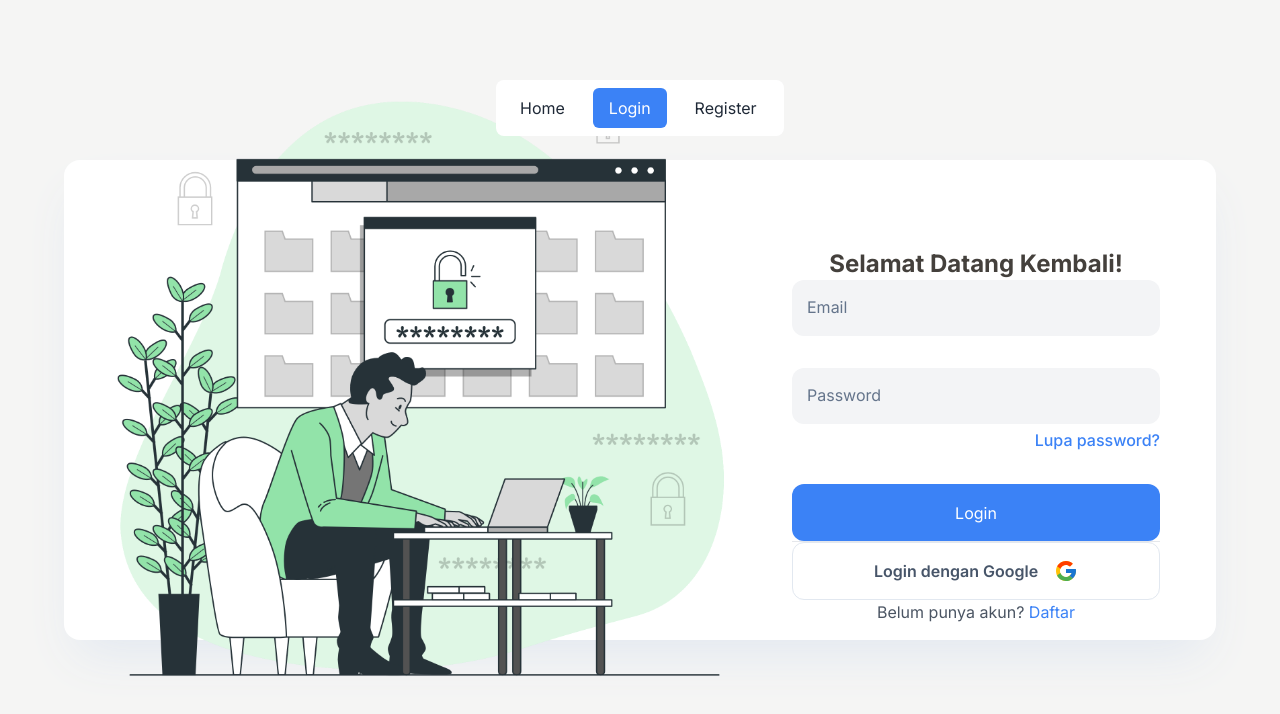
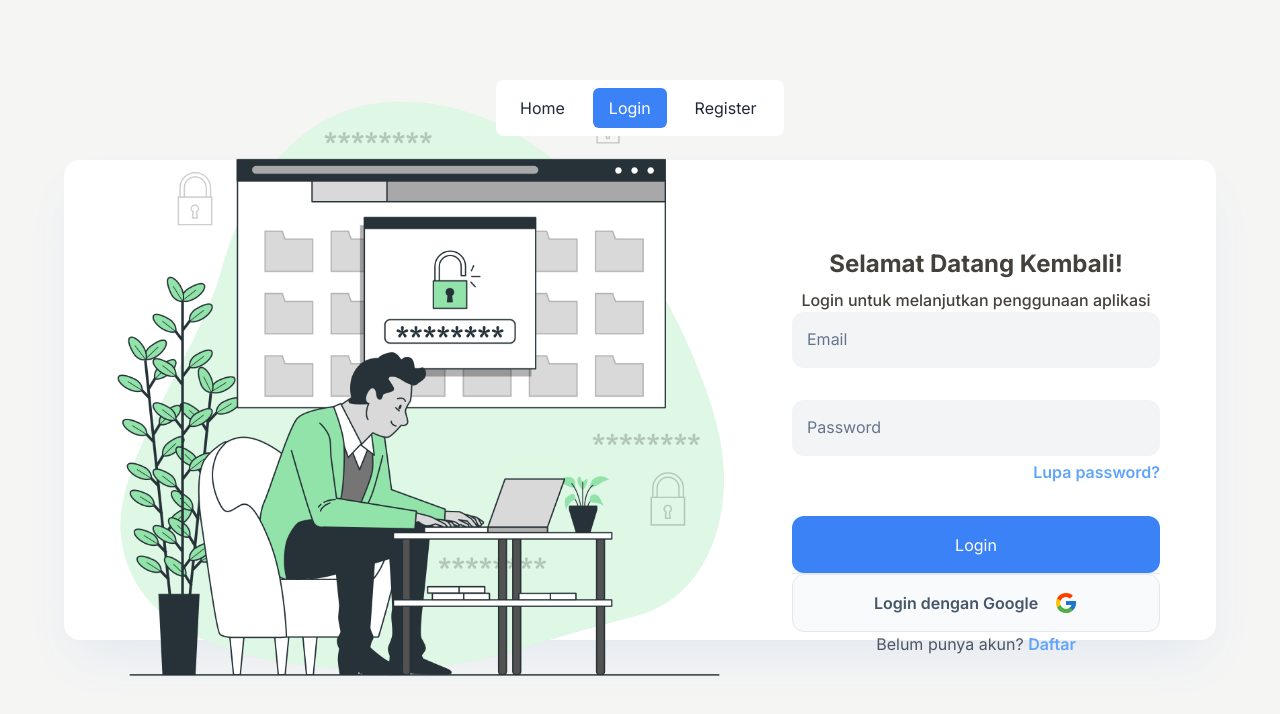
Before and after one commit to aacmal/finaki, a Next.js app: page /auth/login in a window 1280 px wide. Shown: the top 714 px of the page. Built offline with nearby package versions, Linux system fonts and the light colour scheme; no server answers.

Commit message:
fix ui: - make text lighter in dark mode - add description in authentication

```diff
--- a/app/about/page.tsx
+++ b/app/about/page.tsx
@@ -6,7 +6,7 @@ export const metadata = {
 };
 const AboutPage = () => {
   return (
-    <div className="mt-32 lg:pt-16 2xl:px-32 px-1 md:px-4 overflow-x-hidden mx-auto max-w-screen-lg space-y-10 dark:text-slate-300">
+    <div className="mt-32 lg:pt-16 2xl:px-32 px-3 md:px-4 overflow-x-hidden mx-auto max-w-screen-lg space-y-10 dark:text-slate-300">
       <section>
         <Heading level={1} className="mb-4 text-center">
           About this project
@@ -31,7 +31,7 @@ const AboutPage = () => {
             - Technology
           </Heading>
           <p>
-            This application is made with Typescript language on the frontend
+            This application is made with Typescript on the frontend
             and backend. The frontend is built with NextJS and TailwindCSS, and
             the backed is built with ExpressJS. For security this application is
             equipped with JWT (JSON Web Token).
--- a/app/auth/forgot-password/page.tsx
+++ b/app/auth/forgot-password/page.tsx
@@ -58,14 +58,14 @@ const ForgotPasswordPage = () => {
         {isSuccess ? (
           <>
             <BsCheckCircle className="mx-auto text-green-500" size={50} />
-            <p className="text-center block w-full">
+            <p className="text-center dark:text-slate-100 block w-full">
               Link reset password telah dikirim ke email anda, silahkan cek
               bagian spam jika tidak ada di inbox
             </p>
           </>
         ) : (
           <>
-            <p className="text-center block w-full">
+            <p className="text-center dark:text-slate-100 block w-full">
               Masukan email akun anda untuk mendapatkan link reset password
             </p>
             {errors.root && (
--- a/app/auth/login/LoginComponent.tsx
+++ b/app/auth/login/LoginComponent.tsx
@@ -76,9 +76,14 @@ const LoginComponent = () => {
           errors.root &&
             <span className="mx-auto text-red-400 font-semibold">{errors.root?.message}</span>
         }
-        <Heading level={1} className="text-center mt-2">
-          Selamat Datang Kembali!
-        </Heading>
+        <div>
+          <Heading level={1} className="text-center mt-2">
+            Selamat Datang Kembali!
+          </Heading>
+          <Heading level={4} className="text-center font-medium mt-2">
+            Login untuk melanjutkan penggunaan aplikasi
+          </Heading>
+        </div>
         <FormGroup onSubmit={handleSubmit(onSubmitHandler)}>
           <InputWithLabel
             label="Email"
@@ -103,7 +108,7 @@ const LoginComponent = () => {
             />
             <Link
               href={Routes.ForgotPassword}
-              className="text-blue-500 block w-full mt-1 text-right font-medium"
+              className="text-blue-400 block w-full mt-1 text-right font-semibold"
             >
               Lupa password?
             </Link>
@@ -121,7 +126,7 @@ const LoginComponent = () => {
         <Button
           type="button"
           width="full"
-          className="!bg-white dark:!bg-slate-500 flex justify-center items-center gap-4 !hover:shadow-lg dark:border-slate-400 !shadow-slate-700/20 border border-slate-200"
+          className="!bg-slate-50 dark:!bg-slate-500 flex justify-center items-center gap-4 !hover:shadow-lg dark:border-slate-400 !shadow-slate-700/20 border border-slate-200"
           onClick={() => loginWithGoole()}
         >
           <span className="text-slate-600 dark:text-slate-200 font-semibold text-center">Login dengan Google</span>
@@ -129,7 +134,7 @@ const LoginComponent = () => {
         </Button>
         <span className="text-center justify-self-end text-gray-600 dark:text-slate-300">
           Belum punya akun?{" "}
-          <Link href={Routes.Register} className="text-blue-500">
+          <Link href={Routes.Register} className="text-blue-400 font-semibold">
             Daftar
           </Link>
         </span>
--- a/app/auth/register/RegisterComponent.tsx
+++ b/app/auth/register/RegisterComponent.tsx
@@ -54,9 +54,14 @@ const RegisterComponent = () => {
       imageUrl="/images/register_illustration.png"
     >
       <AuthCardContent>
-        <Heading level={1} className="text-center mt-2">
-          Selamat Datang!
-        </Heading>
+        <div>
+          <Heading level={1} className="text-center mt-2">
+            Selamat Datang!
+          </Heading>
+          <Heading level={4} className="text-center font-medium mt-2">
+            Masukan informasi personal Anda
+          </Heading>
+        </div>
         <FormGroup onSubmit={handleSubmit(onSubmitHandler)}>
           <InputWithLabel
             label="Email"
@@ -99,7 +104,7 @@ const RegisterComponent = () => {
         </FormGroup>
         <span className="text-center justify-self-end text-gray-600 dark:text-slate-300">
           Sudah punya akun?{" "}
-          <Link href={Routes.Login} className="text-blue-500">
+          <Link href={Routes.Login} className="text-blue-400 font-semibold">
             Login
           </Link>
         </span>
```
